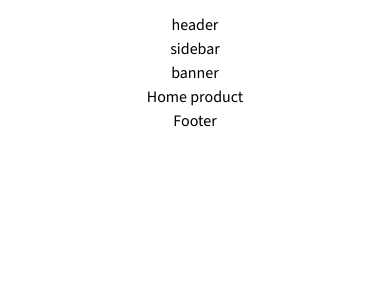
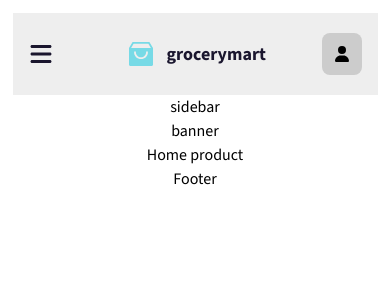
Before and after one commit to devthuan/shop_coffee_cnpm, a React (Create React App) app in the folder front-end/: page / in a window 390 px wide. Shown: the top 300 px of the page. Built offline with nearby package versions, Linux system fonts and the light colour scheme.

Commit message:
reponsive header

```diff
--- a/front-end/src/Layouts/DefaultLayout/DefaultLayout.jsx
+++ b/front-end/src/Layouts/DefaultLayout/DefaultLayout.jsx
@@ -1,12 +1,13 @@
 import classNames from "classnames/bind";
 import styles from "./DefaultLayout.module.scss";
+import Header from "~/Layouts/components/Header/Header";
 
 const cx = classNames.bind(styles);
 
 function DefaultLayout({children}) {
   return (
     <div className={cx(" max-w-[1280px] mx-auto max-sm:p-5 text-center")}>
-      <div className="grid grid-cols-1">header</div>
+      <div className="grid grid-cols-1"><Header/></div>
       <div className={cx("lg:w-11/12 grid grid-cols-12 gap-x-7  mx-auto")}>
         <div className={cx("lg:col-span-3 max-sm:col-span-12 ")}>sidebar</div>
         <div className={cx("lg:col-span-9 max-sm:col-span-12")}>
--- a/front-end/src/Layouts/components/Header/Header.jsx
+++ b/front-end/src/Layouts/components/Header/Header.jsx
@@ -5,18 +5,29 @@ import ThemeToggle from "~/Layouts/components/ThemeToggle";
 import { Link } from "react-router-dom";
 import { useState } from "react";
 import { FontAwesomeIcon } from "@fortawesome/react-fontawesome";
-import { faMagnifyingGlass, faCartShopping, faUser } from "@fortawesome/free-solid-svg-icons";
+import { faMagnifyingGlass, faCartShopping, faUser, faBars } from "@fortawesome/free-solid-svg-icons";
+import SideBarHeader from "~/Layouts/components/Header/SideBarHeader/SideBarHeader";
 
 const cx = classNames.bind(styles);
 function Header() {
   const [Login, setLogin] = useState(false)
+  const [imgUser, setImgUser] = useState()
+  const [sideBarHeader, setSideBarHeader ] = useState(false)
+  const handleClickToggle = () => {
+      setSideBarHeader(!sideBarHeader)
+  }
   return (
-    <header className={cx("wrapper")}>
+    <header className={cx("wrapper", "sm:h-[110px] h-[82px]")}>
+       {sideBarHeader && <div className={cx("sidebarheader")}><SideBarHeader handleClickToggle ={handleClickToggle}/></div>}
       <div className={cx("container")}>
+        <FontAwesomeIcon icon={faBars} className={cx("icon_bars", "sm:hidden")} onClick={handleClickToggle}/>
+
         <Link to={'/'} className={cx("logo")}>
           <img src={logo} alt="Logo" className={cx("logo_icon")} />
           <div className={cx("title")}>grocerymart</div>
         </Link>
+
+        <div className={cx("element_right")}>
           {Login ? <div className={cx("header_btn")}>
             <Link to="./register" className={cx("btn_login_text")}>log in</Link>
             <ThemeToggle />
@@ -27,15 +38,19 @@ function Header() {
             <Link to={'/cart'} className={cx("btn_cart")}>
               <FontAwesomeIcon icon={faCartShopping} />
             </Link>
-          <Link to={'/profile'} className={cx("img_user")}>
-            <FontAwesomeIcon icon={faUser} />
+
+            <Link to={'/profile'}>
+              {imgUser ? <img src={imgUser} /> : <FontAwesomeIcon icon={faUser} className={cx("img_user")} />}
             </Link>
             <ThemeToggle />
           </div>}
+        </div>
 
+        <Link to={'/profile'} className={cx("sm:hidden")}>
+          <FontAwesomeIcon icon={faUser} className={cx("img_user")} />
+        </Link>
       </div>
     </header>
   );
 }
-
 export default Header;
--- a/front-end/src/Layouts/components/Header/Header.module.scss
+++ b/front-end/src/Layouts/components/Header/Header.module.scss
@@ -1,25 +1,31 @@
-
 .wrapper {
   width: 100%;
+  background-color: var(--primary-color-background-1);
+
 }
 
-
+.container {
+  display: flex;
+  align-items: center;
+  justify-content: space-between;
+  width: 100%;
+  height: 100%;
+}
+.img_user {
+  display: flex;
+  padding: 13px;
+  align-items: flex-start;
+  border-radius: 8px;
+  background-color: #ccc;
+}
+.img_user:hover {
+  cursor: pointer;
+}
 @media (min-width: 640px) {
 
-  .wrapper {
-    height: 110px;
-    background-color: var(--primary-color-background-1);
-    display: flex;
-    align-items: center;
-    justify-content: center;
-  }
 
   .container {
-    display: flex;
-    align-items: center;
-    justify-content: space-between;
     padding: 0 50px;
-    width: 1340px;
   }
 
   .logo {
@@ -76,7 +82,9 @@
     gap: 20px;
   }
 
-  .btn_search, .btn_cart, .img_user {
+  .btn_search,
+  .btn_cart,
+  .img_user {
     display: flex;
     padding: 13px;
     align-items: flex-start;
@@ -84,10 +92,61 @@
     background-color: #ccc;
 
   }
-  .btn_search, .btn_cart, .img_user:hover {
+
+  .btn_search,
+  .btn_cart:hover {
     cursor: pointer;
   }
 }
 
 // mobole
-@media (max-width: 375px) {}
+@media (max-width: 639px) {
+  .wrapper {
+    display: flex;
+    align-items: center;
+    justify-content: center;
+  }
+
+  .element_right {
+    display: none;
+  }
+
+  .container {
+    padding: 0 16px;
+  }
+
+  .logo {
+    display: flex;
+    height: 26px;
+    width: 117px;
+    align-items: center;
+    gap: 14px;
+  }
+
+  .logo_icon {
+    width: 24px;
+    height: 24px;
+  }
+
+  .title {
+    color: var(--primary-color-text);
+    font-size: 18px;
+    font-weight: 700;
+    line-height: 26px;
+  }
+  .icon_bars{
+    width: 24px;
+    height: 24px;
+    color: var(--primary-color-text);
+  }
+  .icon_bars:hover {
+    cursor: pointer;
+  }
+
+  .sidebarheader {
+    position: absolute;
+    z-index: 1;
+    left: 0;
+    top: 0;
+  }
+}
--- /dev/null
+++ b/front-end/src/Layouts/components/Header/SideBarHeader/SideBarHeader.jsx
@@ -0,0 +1,28 @@
+import classNames from "classnames/bind";
+import styles from "./SideBarHeader.module.scss"
+import { FontAwesomeIcon } from "@fortawesome/react-fontawesome";
+import { faArrowLeft, faCartShopping } from "@fortawesome/free-solid-svg-icons";
+import { Link } from "react-router-dom";
+import ThemeToggle from "~/Layouts/components/ThemeToggle";
+const cx = classNames.bind(styles)
+
+function SideBarHeader({handleClickToggle}) {
+    return (<div>
+        <div  className={cx("wrapper")} onClick={handleClickToggle}/>
+        <div className={cx("container")}>
+            <FontAwesomeIcon icon={faArrowLeft} onClick={handleClickToggle} className={cx("color_icon")}/>
+            <Link to={'/cart'} className={cx("btn_cart")}>
+              <FontAwesomeIcon icon={faCartShopping} className={cx("color_icon")}/>
+              <div className={cx("text_card")}>Card</div>
+            </Link>
+
+            <div className={cx("btn_cart")}>
+                <ThemeToggle />
+                <div className={cx("text_card")}>mode dark/light</div>
+            </div>
+        </div>
+
+    </div> );
+}
+
+export default SideBarHeader;
--- /dev/null
+++ b/front-end/src/Layouts/components/Header/SideBarHeader/SideBarHeader.module.scss
@@ -0,0 +1,40 @@
+.wrapper {
+    width: 100vw;
+    height: 100vh;
+    background-color: lightblue;
+    background-color: rgba(255, 255, 255, 0.6);
+}
+
+.container {
+    width: 325px;
+    background-color: var(--primary-color-background-2);
+    border-radius: 0px 20px 20px 0px;
+    box-shadow: 0px 40px 90px 20px rgba(200, 200, 200, 0.40);
+    display: flex;
+    flex-direction: column;
+    align-items: flex-start;
+    gap: 20px;
+    padding: 20px;
+    position: absolute;
+    z-index: 1;
+    left: 0;
+    top: 0;
+}
+.btn_cart {
+    display: flex;
+    align-items: center;
+    justify-content: center;
+    gap: 30px;
+    cursor: pointer;
+}
+.color_icon{
+    color: var(--primary-color-text);
+}
+.text_card {
+    color: var(--primary-color-text);
+    font-size: 15px;
+    font-style: normal;
+    font-weight: 500;
+    line-height: 22px;
+    cursor: pointer;
+}
```
Also changed, not shown: 1 other file (tests, documents, lock files or other folders). Lines whose indentation alone changed are shown as unchanged.
